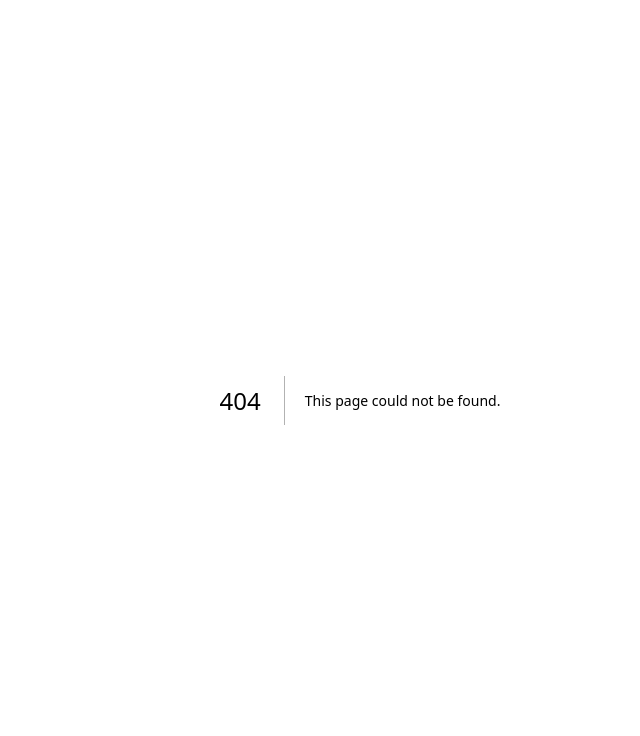
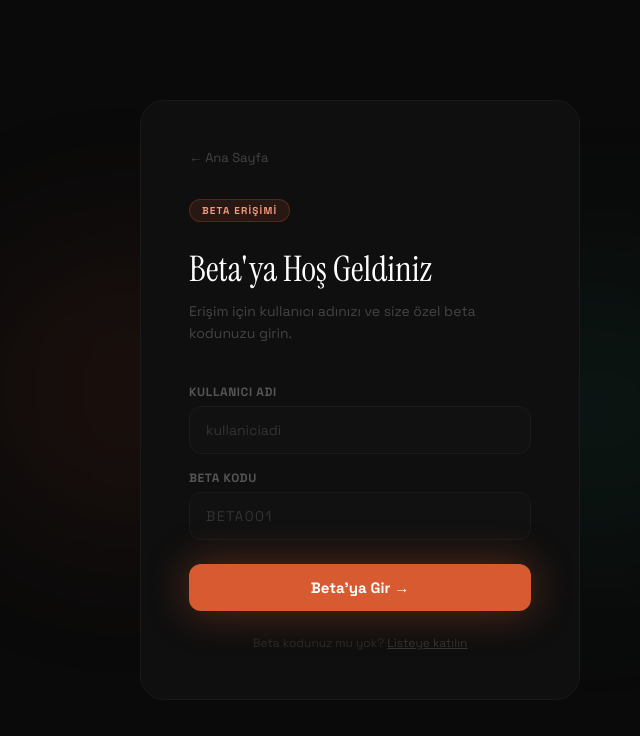
Before and after one commit to Kopuzkan/kaybettim, a Next.js app: page /beta in a window 1280 px wide. Before the commit this address had no page. Shown: the top 736 px of the page, without its empty margins (280-920 px from the left). Built offline with nearby package versions, Linux system fonts and the light colour scheme.

Commit message:
Create page.js

```diff
--- /dev/null
+++ b/app/beta/page.js
@@ -0,0 +1,123 @@
+"use client";
+import { useState } from "react";
+import { useRouter } from "next/navigation";
+
+export default function Beta() {
+  const router = useRouter();
+  const [username, setUsername] = useState("");
+  const [betaCode, setBetaCode] = useState("");
+  const [status, setStatus] = useState("idle");
+  const [error, setError] = useState("");
+
+  async function handleLogin() {
+    if (!username || !betaCode) {
+      setError("Kullanıcı adı ve beta kodu zorunludur.");
+      return;
+    }
+    setStatus("loading");
+    setError("");
+
+    const res = await fetch("/api/beta/login", {
+      method: "POST",
+      headers: { "Content-Type": "application/json" },
+      body: JSON.stringify({ username, betaCode }),
+    });
+    const data = await res.json();
+
+    if (data.success) {
+      localStorage.setItem("beta_user", username);
+      router.push("/beta/panel");
+    } else {
+      setError(data.error || "Giriş başarısız.");
+      setStatus("idle");
+    }
+  }
+
+  return (
+    <>
+      <style>{`
+        @import url('https://fonts.googleapis.com/css2?family=Instrument+Serif:ital@0;1&family=Space+Grotesk:wght@400;500;700&display=swap');
+        * { margin: 0; padding: 0; box-sizing: border-box; }
+        body { background: #0a0a0a; }
+        @keyframes fadeUp {
+          from { opacity: 0; transform: translateY(20px); }
+          to { opacity: 1; transform: translateY(0); }
+        }
+        @keyframes glow {
+          0%, 100% { box-shadow: 0 0 20px #D85A3040; }
+          50% { box-shadow: 0 0 60px #D85A3080; }
+        }
+        .card { animation: fadeUp 0.6s ease forwards; }
+        .glow-btn { animation: glow 2s ease-in-out infinite; }
+        input:focus { outline: none; border-color: #D85A30 !important; }
+        input::placeholder { color: #333; }
+      `}</style>
+
+      <main style={{ background: '#0a0a0a', minHeight: '100vh', display: 'flex', flexDirection: 'column', alignItems: 'center', justifyContent: 'center', padding: '2rem', fontFamily: "'Space Grotesk', sans-serif" }}>
+
+        <div style={{ position: 'absolute', top: '30%', left: '20%', width: '300px', height: '300px', background: '#D85A3015', borderRadius: '50%', filter: 'blur(80px)' }} />
+        <div style={{ position: 'absolute', bottom: '30%', right: '20%', width: '300px', height: '300px', background: '#1D9E7515', borderRadius: '50%', filter: 'blur(80px)' }} />
+
+        <div className="card" style={{ background: '#0f0f0f', border: '1px solid #1a1a1a', borderRadius: '24px', padding: '3rem', maxWidth: '440px', width: '100%', position: 'relative', zIndex: 1 }}>
+
+          <a href="/" style={{ color: '#444', fontSize: '13px', textDecoration: 'none', display: 'block', marginBottom: '2rem' }}>← Ana Sayfa</a>
+
+          <div style={{ display: 'inline-block', background: '#D85A3020', border: '1px solid #D85A3040', color: '#F0997B', fontSize: '10px', fontWeight: '700', letterSpacing: '0.12em', textTransform: 'uppercase', padding: '4px 12px', borderRadius: '100px', marginBottom: '1.5rem' }}>
+            Beta Erişimi
+          </div>
+
+          <h1 style={{ fontFamily: "'Instrument Serif', serif", fontSize: '2.2rem', color: '#fff', marginBottom: '0.5rem', fontWeight: '400' }}>
+            Beta'ya Hoş Geldiniz
+          </h1>
+          <p style={{ color: '#444', fontSize: '14px', marginBottom: '2.5rem', lineHeight: '1.6' }}>
+            Erişim için kullanıcı adınızı ve size özel beta kodunuzu girin.
+          </p>
+
+          <div style={{ display: 'flex', flexDirection: 'column', gap: '1rem', marginBottom: '1.5rem' }}>
+            <div>
+              <label style={{ fontSize: '12px', color: '#555', fontWeight: '600', letterSpacing: '0.05em', display: 'block', marginBottom: '6px' }}>KULLANICI ADI</label>
+              <input
+                type="text"
+                placeholder="kullaniciadi"
+                value={username}
+                onChange={e => setUsername(e.target.value.toLowerCase().replace(/\s/g, ''))}
+                style={{ width: '100%', padding: '14px 16px', borderRadius: '12px', border: '1px solid #1a1a1a', background: '#111', color: '#fff', fontSize: '14px', fontFamily: 'inherit' }}
+              />
+            </div>
+            <div>
+              <label style={{ fontSize: '12px', color: '#555', fontWeight: '600', letterSpacing: '0.05em', display: 'block', marginBottom: '6px' }}>BETA KODU</label>
+              <input
+                type="text"
+                placeholder="BETA001"
+                value={betaCode}
+                onChange={e => setBetaCode(e.target.value.toUpperCase())}
+                onKeyDown={e => e.key === 'Enter' && handleLogin()}
+                style={{ width: '100%', padding: '14px 16px', borderRadius: '12px', border: '1px solid #1a1a1a', background: '#111', color: '#fff', fontSize: '14px', fontFamily: 'inherit', letterSpacing: '0.1em' }}
+              />
+            </div>
+          </div>
+
+          {error && (
+            <div style={{ background: '#1a0a0a', border: '1px solid #D85A3040', borderRadius: '10px', padding: '12px 16px', marginBottom: '1rem', color: '#F0997B', fontSize: '13px' }}>
+              {error}
+            </div>
+          )}
+
+          <button
+            onClick={handleLogin}
+            disabled={status === 'loading'}
+            className="glow-btn"
+            style={{ width: '100%', background: '#D85A30', color: '#fff', border: 'none', padding: '14px', borderRadius: '12px', fontSize: '15px', fontWeight: '700', cursor: status === 'loading' ? 'wait' : 'pointer', fontFamily: 'inherit', opacity: status === 'loading' ? 0.7 : 1 }}
+          >
+            {status === 'loading' ? 'Giriş yapılıyor...' : 'Beta\'ya Gir →'}
+          </button>
+
+          <p style={{ fontSize: '12px', color: '#2a2a2a', textAlign: 'center', marginTop: '1.5rem' }}>
+            Beta kodunuz mu yok?{' '}
+            <a href="/" style={{ color: '#333', textDecoration: 'underline' }}>Listeye katılın</a>
+          </p>
+        </div>
+      </main>
+    </>
+  );
+}
```
